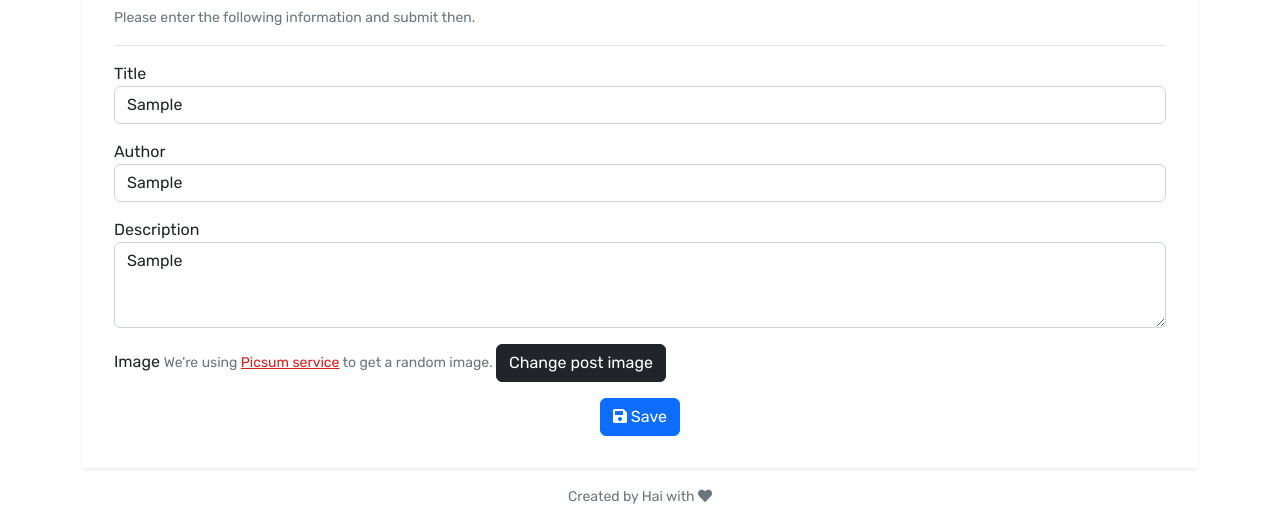
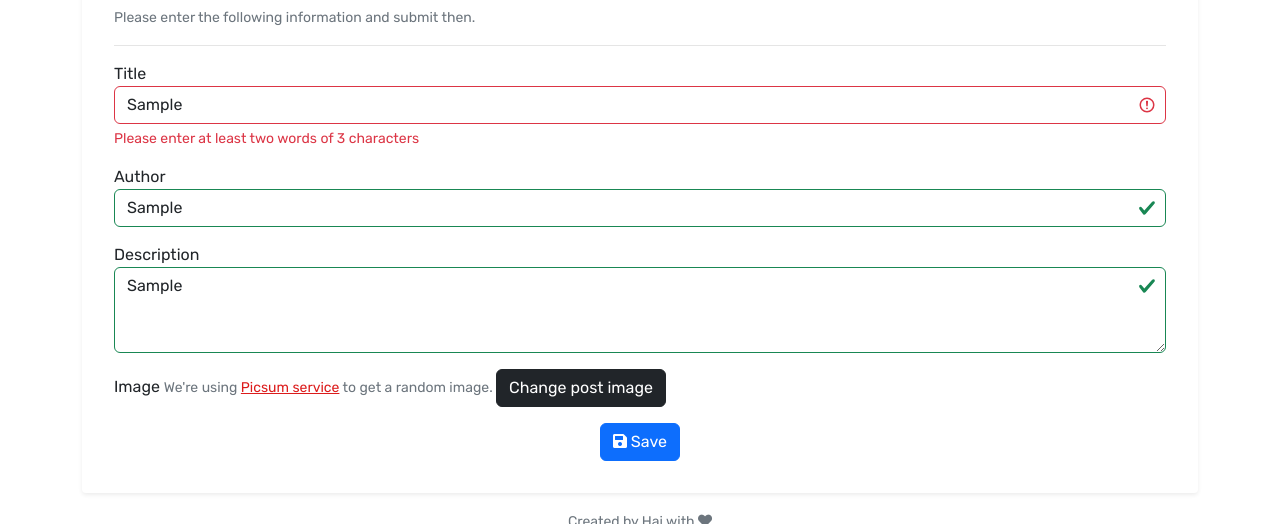
Before and after one commit to haiphamdev/js-post-ui, a website built with Vite: page add-edit-post.html in a window 1280 px wide. Both pictures are taken after typing "Sample", "Sample", "Sample" into the empty fields and a click on the button "Save". Shown: the part 407-931 px from the top of the page. Built offline with nearby package versions, Linux system fonts and the light colour scheme.

Commit message:
Custom error message

```diff
--- a/add-edit-post.html
+++ b/add-edit-post.html
@@ -72,7 +72,7 @@
               </p>
             </div>
 
-            <form id="postForm" class="post-form">
+            <form id="postForm" class="post-form" novalidate>
               <div class="form-group mb-3">
                 <label for="postTitle">Title</label>
                 <input
@@ -80,6 +80,7 @@
                   class="form-control"
                   name="title"
                   placeholder="Eg: Learning JS is fun"
+                  required
                 />
                 <div class="invalid-feedback">
                   Ooops! Please write a nice title for your post &gt;.&lt;
@@ -92,6 +93,7 @@
                   type="text"
                   class="form-control"
                   name="author"
+                  required
                   placeholder="Eg: Paul Nguyen"
                 />
                 <div class="invalid-feedback">Please enter author of this post!</div>
--- a/js/utils/post-form.js
+++ b/js/utils/post-form.js
@@ -1,4 +1,4 @@
-import { setBackgroundImage, setFieldValue } from './common';
+import { setBackgroundImage, setFieldValue, setTextContent } from './common';
 
 function setFormValues(form, formValues) {
   setFieldValue(form, '[name="title"]', formValues?.title);
@@ -27,6 +27,41 @@ function getFormValues(form) {
   return formValues;
 }
 
+function getTitleError(form) {
+  const titleElement = form.querySelector('[name="title"]');
+  if (!titleElement) return;
+
+  // required
+  if (titleElement.validity.valueMissing) return 'Please enter title.';
+
+  // at least two words
+  if (titleElement.value.split(' ').filter((x) => !!x && x.length >= 3).length < 2)
+    return 'Please enter at least two words of 3 characters';
+
+  return '';
+}
+
+function validatedPostForm(form, formValues) {
+  // get errors
+  const errors = {
+    title: getTitleError(form),
+  };
+
+  // set errors
+  for (const key in errors) {
+    const element = form.querySelector(`[name="${key}"]`);
+    if (element) {
+      element.setCustomValidity(errors[key]);
+      setTextContent(element.parentElement, '.invalid-feedback', errors[key]);
+    }
+  }
+
+  // add was-validated class to form element
+  const isValid = form.checkValidity();
+  if (!isValid) form.classList.add('was-validated');
+  return isValid;
+}
+
 export function initPostForm({ formId, defaultValues, onSubmit }) {
   const form = document.getElementById(formId);
   if (!form) return;
@@ -45,5 +80,6 @@ export function initPostForm({ formId, defaultValues, onSubmit }) {
     // validation
     // if valid trigger submit callback
     // otherwise, show validation errors
+    if (!validatedPostForm(form, formValues)) return;
   });
 }
```
